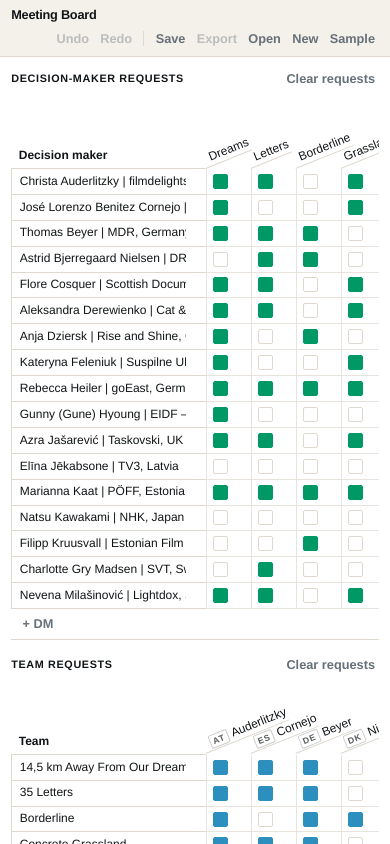
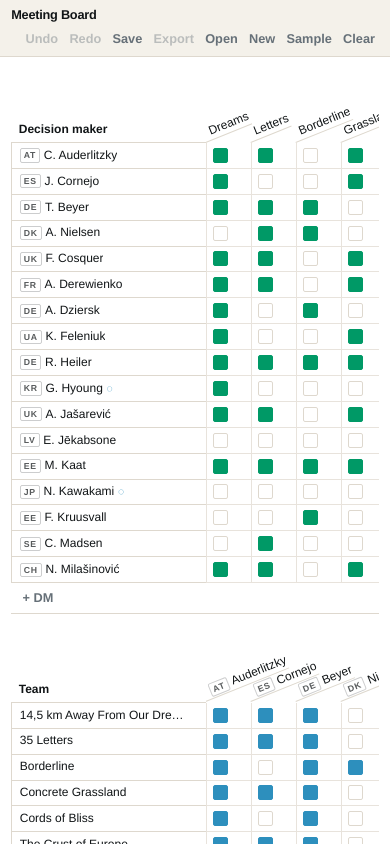
Before and after one commit to mbrock/seadocs, a React (Vite) app: page / in a window 390 px wide. Shown: the top 844 px of the page. Built offline with nearby package versions, Linux system fonts and the light colour scheme.

Commit message:
Refine request matrix layout
Amp-Thread-ID: https://ampcode.com/threads/T-01a062fd-f5d8-718c-beaf-18fc9d7dbc8b
Co-authored-by: Mikael Brockman <mikael@brockman.se>

```diff
--- a/src/components/SetupPanel.tsx
+++ b/src/components/SetupPanel.tsx
@@ -1,8 +1,9 @@
 import type { Dispatch, SetStateAction } from 'react'
 import { asked, pairKey, type Participant } from '../lib/scheduler'
-import { parseRoster, prune, rosterText, withAsk, withAsks, type AskKind, type Project } from '../lib/project'
+import { parseRoster, prune, rosterText, withAsk, type AskKind, type Project } from '../lib/project'
 import { Button, Name } from './ui'
 import { useNames } from './useNames'
+import type { DisplayName } from '../lib/names'
 
 interface Props {
   project: Project
@@ -47,10 +48,9 @@
     onChange((current) => prune({ ...current, [side]: current[side].filter((person) => person.id !== id) }))
 
   return (
-    <div className="flex flex-col gap-3">
+    <div className="flex flex-wrap items-start gap-3">
       <RequestMatrix
         kind="dm"
-        title="Decision-maker requests"
         rows={project.dms}
         columns={project.teams}
         project={project}
@@ -64,7 +64,6 @@
       />
       <RequestMatrix
         kind="team"
-        title="Team requests"
         rows={project.teams}
         columns={project.dms}
         project={project}
@@ -82,7 +81,6 @@
 
 function RequestMatrix({
   kind,
-  title,
   rows,
   columns,
   project,
@@ -95,7 +93,6 @@
   onAdd,
 }: {
   kind: AskKind
-  title: string
   rows: Participant[]
   columns: Participant[]
   project: Project
@@ -112,17 +109,7 @@
   const asks = kind === 'dm' ? project.dmAsks : project.teamAsks
 
   return (
-    <section className="min-w-0">
-      <div className="mb-1 flex items-center justify-between gap-2">
-        <h2 className="eyebrow text-ink">{title}</h2>
-        <Button
-          variant="quiet"
-          disabled={Object.keys(asks).length === 0}
-          onClick={() => onChange((current) => kind === 'dm' ? withAsks(current, {}, current.teamAsks) : withAsks(current, current.dmAsks, {}))}
-        >
-          Clear requests
-        </Button>
-      </div>
+    <section className="w-fit max-w-full min-w-0">
       <div className="overflow-auto pb-1">
         <table className="mr-16 w-max border-separate border-spacing-0 text-[0.8rem]">
           <thead className="sticky top-0 z-20 bg-paper">
@@ -143,25 +130,14 @@
             {rows.map((person, rowIndex) => (
               <tr key={person.id} className="group">
                 <th className="sticky left-0 z-10 w-52 max-w-52 border-l border-b border-rule bg-paper px-2 py-1 text-left font-normal group-hover:bg-canvas">
-                  <div className="flex items-center gap-0.5">
-                    <input
-                      aria-label={`${rowSide} ${rowIndex + 1}`}
-                      className="w-0 min-w-0 flex-1 bg-transparent p-0 text-[0.8rem] focus:bg-paper focus:outline-1 focus:outline-ink"
-                      placeholder={kind === 'dm' ? 'Name | Organisation, Country' : 'Film team'}
-                      title={rosterText([person])}
-                      value={rosterText([person])}
-                      onChange={(event) => onEdit(person.id, event.target.value)}
-                    />
-                    <button
-                      type="button"
-                      aria-label={`Delete ${rowSide} ${rowIndex + 1}`}
-                      title="Delete"
-                      onClick={() => onDelete(person.id)}
-                      className="shrink-0 px-0.5 text-muted opacity-0 group-hover:opacity-100 group-focus-within:opacity-100 hover:text-warn"
-                    >
-                      ×
-                    </button>
-                  </div>
+                  <EditableParticipant
+                    person={person}
+                    display={names.get(person.id)}
+                    label={`${rowSide} ${rowIndex + 1}`}
+                    placeholder={kind === 'dm' ? 'Name | Organisation, Country' : 'Film team'}
+                    onChange={(text) => onEdit(person.id, text)}
+                    onDelete={() => onDelete(person.id)}
+                  />
                 </th>
                 {columns.map((column) => {
                   const team = kind === 'dm' ? column.id : person.id
@@ -203,3 +179,47 @@
     </section>
   )
 }
+
+function EditableParticipant({
+  person,
+  display,
+  label,
+  placeholder,
+  onChange,
+  onDelete,
+}: {
+  person: Participant
+  display?: DisplayName
+  label: string
+  placeholder: string
+  onChange: (text: string) => void
+  onDelete: () => void
+}) {
+  const value = rosterText([person])
+  return (
+    <div className="relative flex items-center gap-0.5">
+      <input
+        aria-label={label}
+        className={`peer z-10 w-0 min-w-0 flex-1 bg-transparent p-0 text-[0.8rem] focus:bg-paper focus:text-ink focus:outline-1 focus:outline-ink ${value ? 'text-transparent' : 'text-muted'}`}
+        placeholder={placeholder}
+        title={value}
+        value={value}
+        onChange={(event) => onChange(event.target.value)}
+      />
+      {value && (
+        <span className="pointer-events-none absolute inset-y-0 left-0 right-3 flex items-center peer-focus:hidden">
+          <Name person={person} display={display} className="flex" />
+        </span>
+      )}
+      <button
+        type="button"
+        aria-label={`Delete ${label}`}
+        title="Delete"
+        onClick={onDelete}
+        className="z-20 shrink-0 px-0.5 text-muted opacity-0 group-hover:opacity-100 group-focus-within:opacity-100 hover:text-warn"
+      >
+        ×
+      </button>
+    </div>
+  )
+}
--- a/src/components/Toolbar.tsx
+++ b/src/components/Toolbar.tsx
@@ -1,5 +1,5 @@
 import { useMemo, useRef, useState, type Dispatch, type SetStateAction } from 'react'
-import { availabilityOfProject, emptyProject, type Project } from '../lib/project'
+import { availabilityOfProject, emptyProject, withAsks, type Project } from '../lib/project'
 import { clearLocal, deserialize, serialize } from '../lib/persist'
 import { findIssues } from '../lib/scheduler'
 import { boardCsv, download } from '../lib/csv'
@@ -25,6 +25,7 @@
   const [note, setNote] = useState('')
   const issues = useMemo(() => findIssues(project.meetings, availabilityOfProject(project)).length, [project])
   const isEmpty = project.teams.length === 0 && project.dms.length === 0
+  const hasRequests = Object.keys(project.dmAsks).length + Object.keys(project.teamAsks).length > 0
 
   function save() {
     download(`meeting-board-${new Date().toISOString().slice(0, 10)}.json`, serialize(project), 'application/json')
@@ -56,7 +57,7 @@
   }
 
   return (
-    <div className="flex items-center gap-1 text-[0.8rem]">
+    <div className="flex flex-wrap items-center justify-end gap-1 text-[0.8rem]">
       {issues > 0 && (
         <a href="#board" className="mr-2 rounded-[2px] bg-warn px-1.5 font-semibold text-paper">
           {issues} problem{issues === 1 ? '' : 's'}
@@ -69,7 +70,7 @@
       <Button variant="quiet" onClick={onRedo} disabled={!canRedo} title="Redo (Ctrl+Shift+Z)">
         Redo
       </Button>
-      <span className="mx-1 h-4 w-px bg-rule" />
+      <span className="mx-1 hidden h-4 w-px bg-rule sm:block" />
       <Button variant="quiet" onClick={save} disabled={isEmpty} title="Download the project as a file">
         Save
       </Button>
@@ -90,6 +91,15 @@
       <Button variant="quiet" onClick={loadSample} title="Replace the current project with the sample day">
         Sample
       </Button>
+      <Button
+        variant="quiet"
+        disabled={!hasRequests}
+        onClick={() => onChange((current) => withAsks(current, {}, {}))}
+        title="Clear every decision-maker and team request"
+      >
+        <span className="sm:hidden">Clear</span>
+        <span className="hidden sm:inline">Clear requests</span>
+      </Button>
       <input
         ref={fileInput}
         type="file"
```
Also changed, not shown: 2 other files (tests, documents, lock files or other folders).
